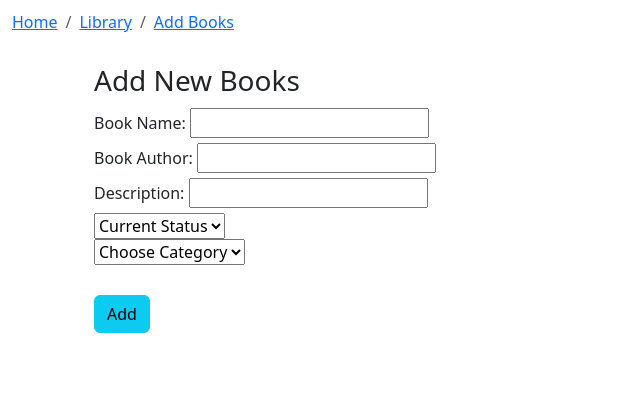
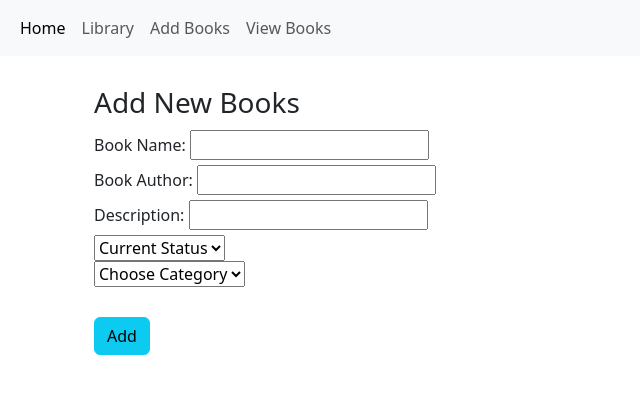
Before and after one commit to magz-dev/book-library, a Flask app: page /add_book in a window 1280 px wide. Shown: the top 420 px of the page, without its empty margins (0-640 px from the left). Run offline with Flask 3, Linux system fonts and the light colour scheme.

Commit message:
Change the navbar's styling

```diff
--- a/booklibrary/templates/base.html
+++ b/booklibrary/templates/base.html
@@ -18,15 +18,24 @@ rel="stylesheet"
     <title>Book Library</title>
 </head>
 <body>
-<div class="container-fluid gap">
-<nav aria-label="breadcrumb">
-    <ol class="breadcrumb">
-      <li class="breadcrumb-item"><a href="{{url_for('home')}}">Home</a></li>
-      <li class="breadcrumb-item"><a href="{{url_for('categories')}}">Library</a></li>
-      <li class="breadcrumb-item active"><a href="{{url_for('add_book')}}">Add Books</a></li>
-    </ol>
-  </nav>
-</div>
+  <!-- navbar -->
+  <nav class="navbar navbar-expand-lg bg-body-tertiary">
+    <div class="container-fluid">
+      <ul class="navbar-nav me-auto mb-2 mb-lg-0">
+        <li class="nav-item">
+          <a class="nav-link active" aria-current="page" href="{{url_for('home')}}">Home</a></li>
+        <li class="nav-item">
+          <a class="nav-link" href="{{url_for('categories')}}">Library</a>
+        </li>
+        <li class="nav-item">
+            <a class="nav-link" href="{{url_for('add_book')}}">Add Books</a>
+        </li>
+        <li class="nav-item">
+            <a class="nav-link" href="{{url_for('view_books')}}">View Books</a>
+        </li>
+      </ul>
+    </div>
+    </nav>
 <main class="container">
     {% block content %}
     {% endblock %}
```
